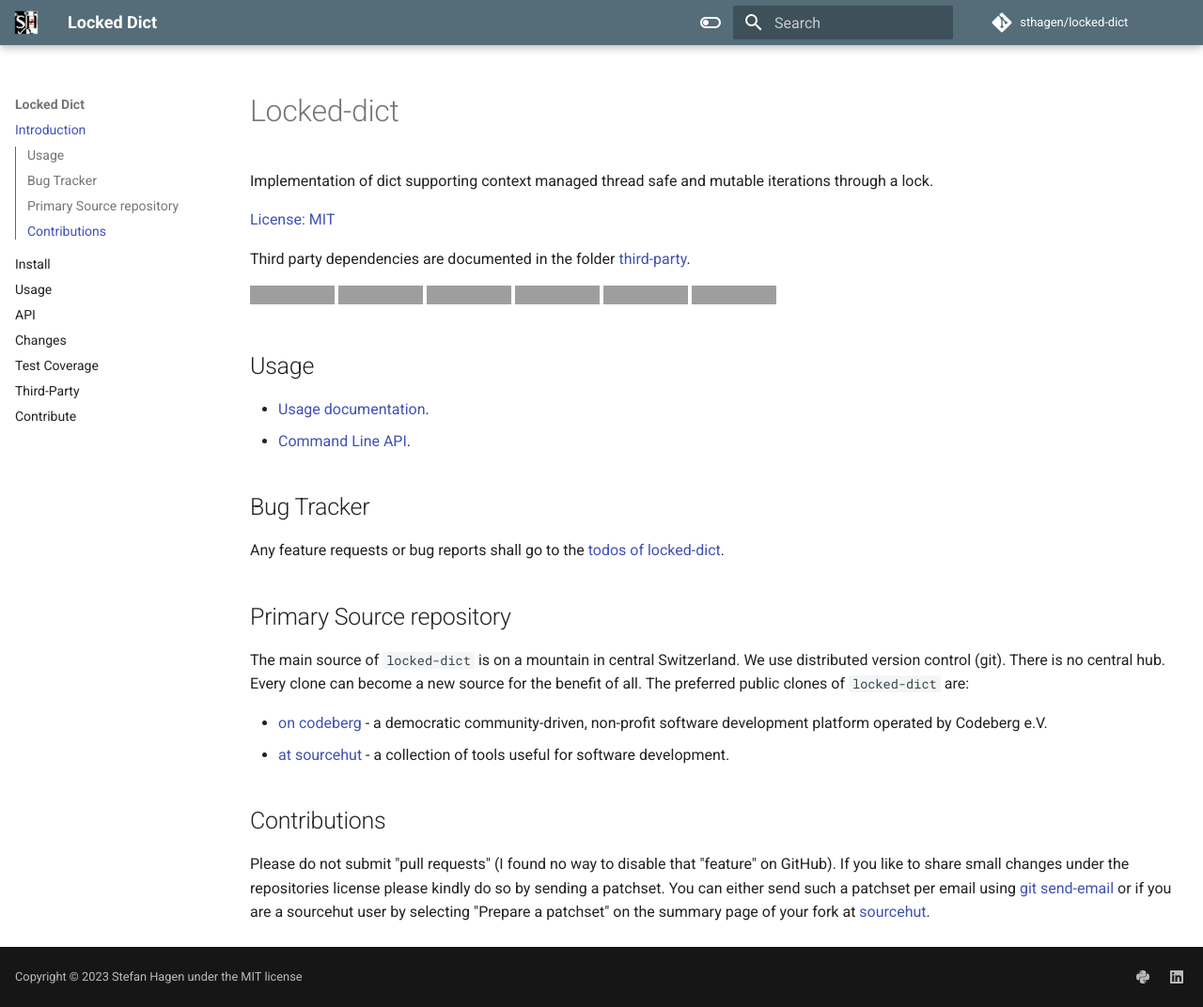
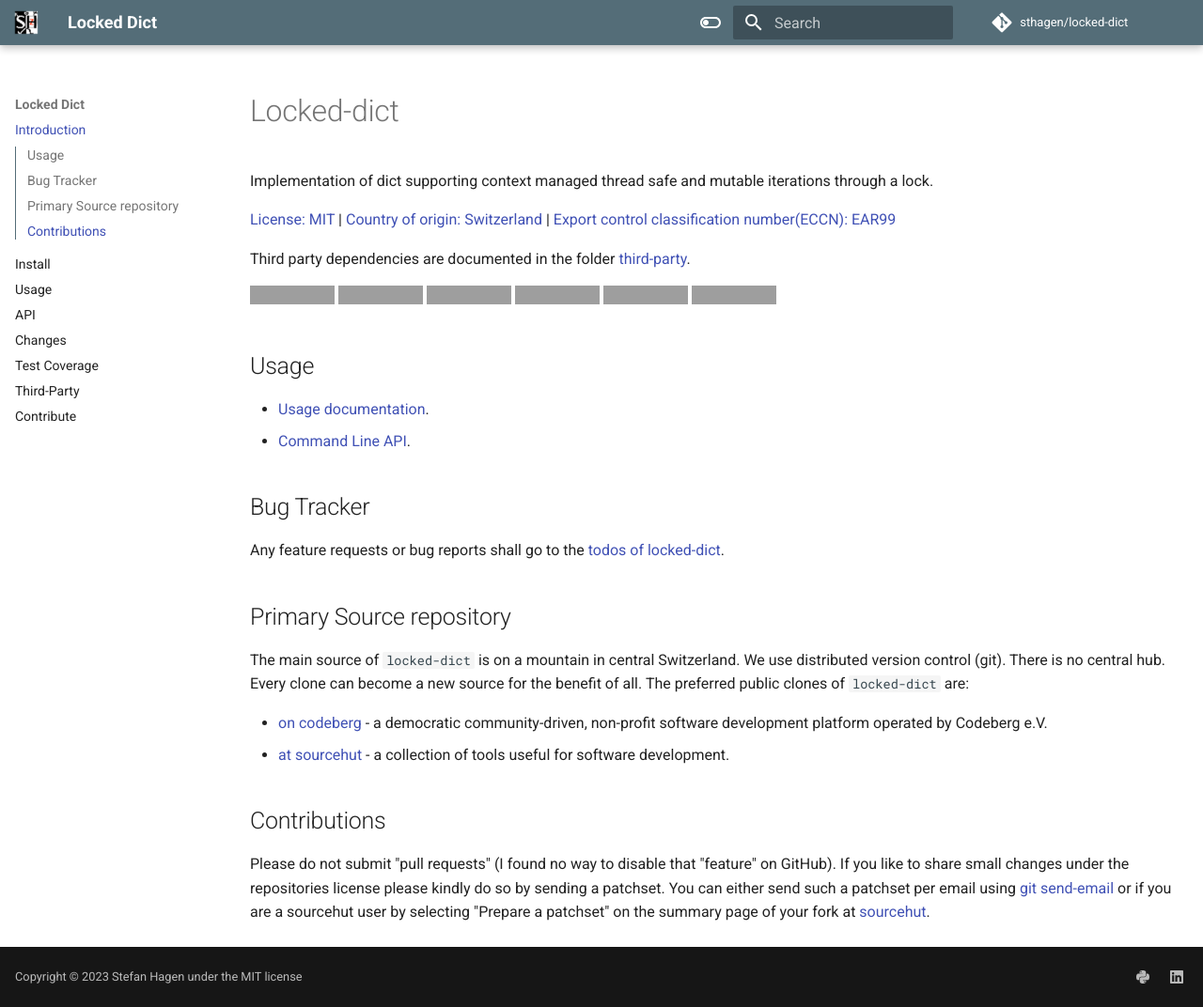
Before and after one commit to sthagen/locked-dict, an MkDocs documentation site: the page built from docs/index.md, in a window 1280 px wide and 1072 px high. Shown: the whole window at 94% size. Built offline with MkDocs 1.6.1 and Material for MkDocs 9.7.7, drawn with Linux system fonts in a browser that asks for light colours; grey boxes are pictures that could not be loaded.

Commit message:
Amended landing page of docs with eccn and coo

```diff
--- a/docs/index.md
+++ b/docs/index.md
@@ -2,7 +2,9 @@
 
 Implementation of dict supporting context managed thread safe and mutable iterations through a lock.
 
-[License: MIT](https://github.com/sthagen/locked-dict/blob/default/LICENSE)
+[License: MIT](https://github.com/sthagen/locked-dict/blob/default/LICENSE) |
+[Country of origin: Switzerland](https://git.sr.ht/~sthagen/locked-dict/tree/default/item/COUNTRY-OF-ORIGIN) |
+[Export control classification number(ECCN): EAR99](https://git.sr.ht/~sthagen/locked-dict/tree/default/item/EXPORT-CONTROL-CLASSIFICATION-NUMBER)
 
 Third party dependencies are documented in the folder [third-party](third-party/README.md).
 
```
